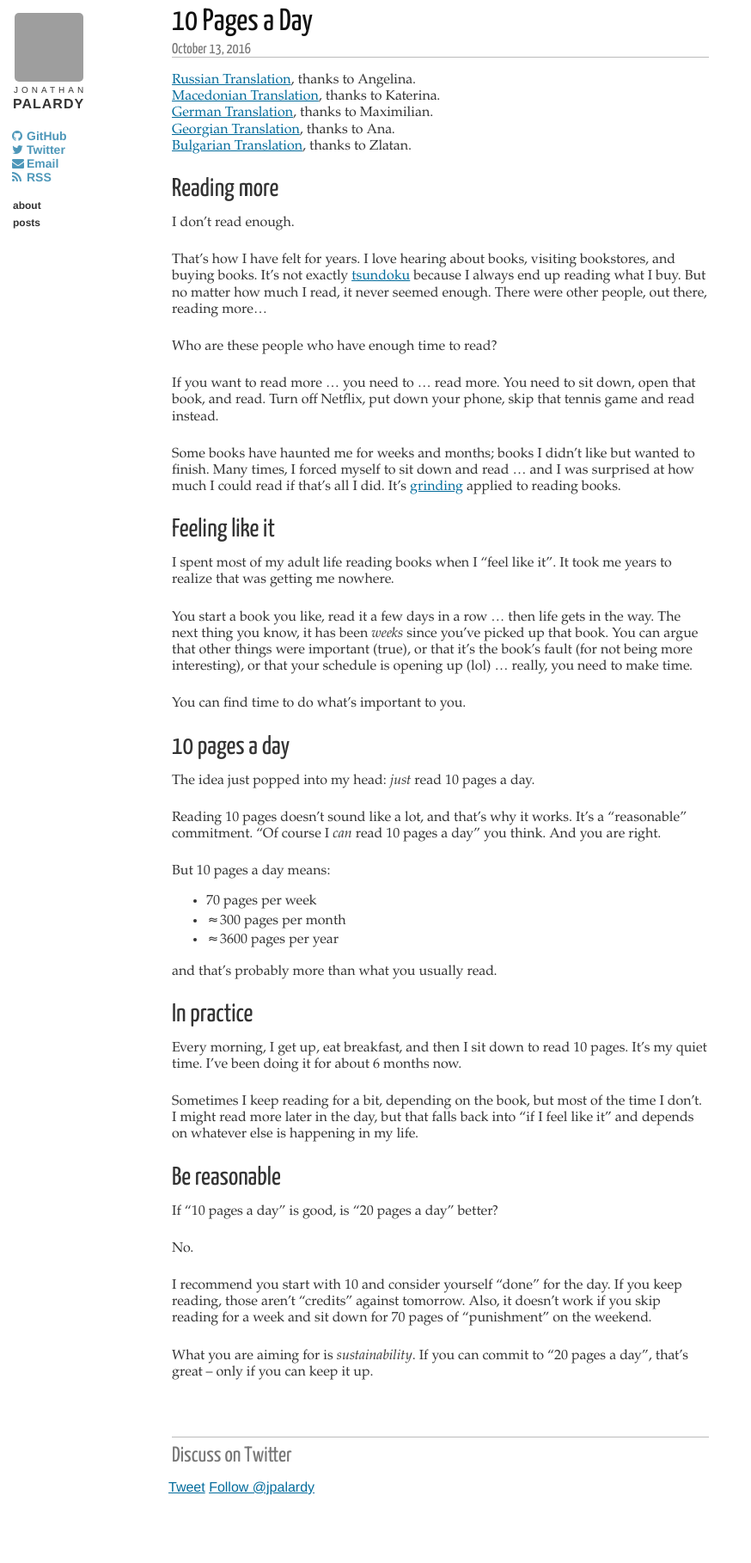
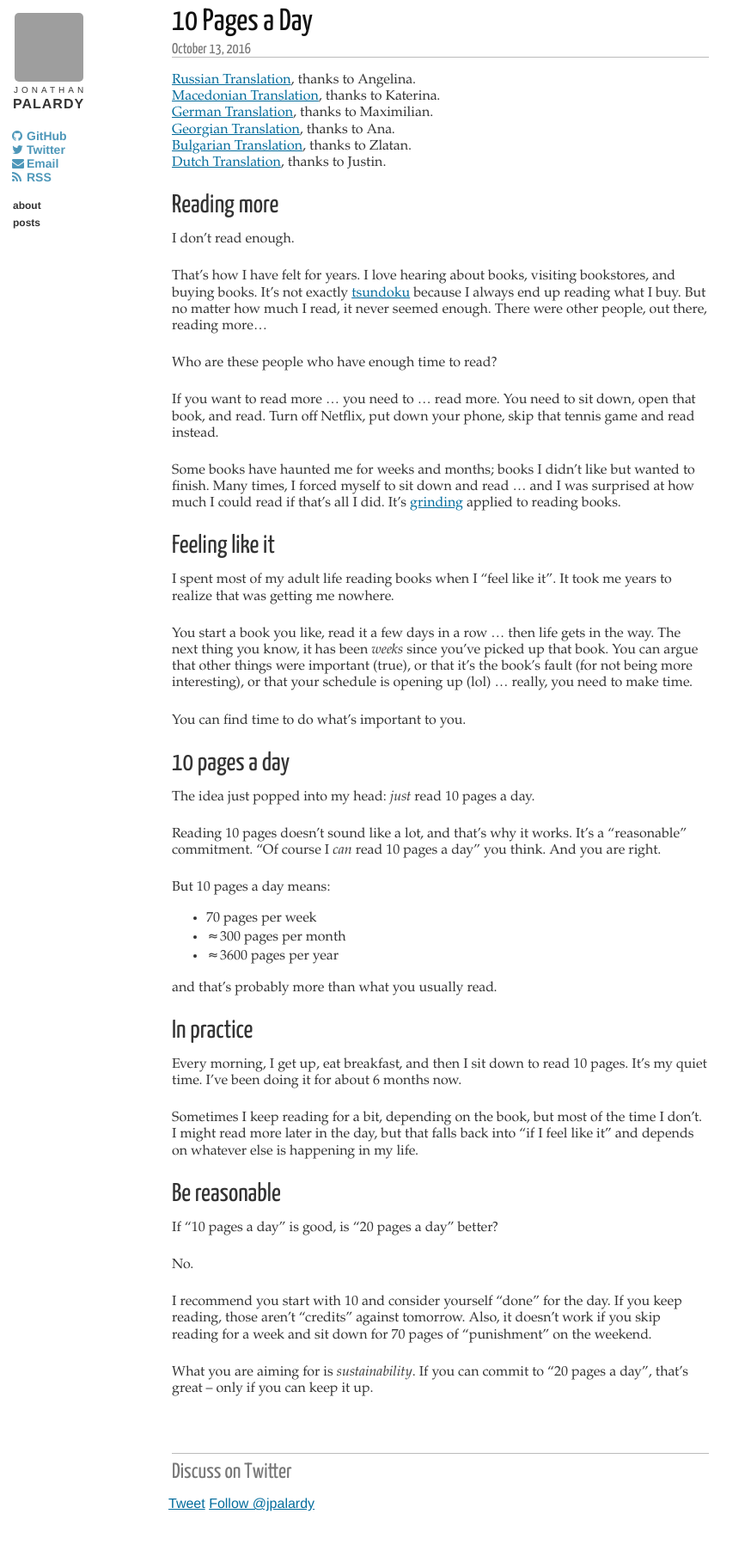
Before and after one commit to jpalardy/jpalardy.github.io, a Jekyll site: the page built from _posts/2016-10-13-10-pages-a-day.markdown, in a window 1280 px wide. Shown: the whole page at 86% size, without its empty margins (0-874 px from the left). Built offline with Jekyll 4.4.1, drawn with Linux system fonts in a browser that asks for light colours; comment, search, counter and statistics services are not loaded; grey boxes are pictures that could not be loaded.

Commit message:
Add Dutch translation link to "10 pages a day"

```diff
--- a/_posts/2016-10-13-10-pages-a-day.markdown
+++ b/_posts/2016-10-13-10-pages-a-day.markdown
@@ -9,6 +9,7 @@ category: posts
 [German Translation](https://www.besserehaltung.de/10-seiten-pro-tag.html), thanks to Maximilian.
 [Georgian Translation](http://lpacode.com/10-pages-a-day/), thanks to Ana.
 [Bulgarian Translation](https://guideslib.com/publications/10-pages-a-day/), thanks to Zlatan.
+[Dutch Translation](https://nobullshitseeds.com/translate/10-paginas-per-dag/), thanks to Justin.
 
 ## Reading more
 
```
